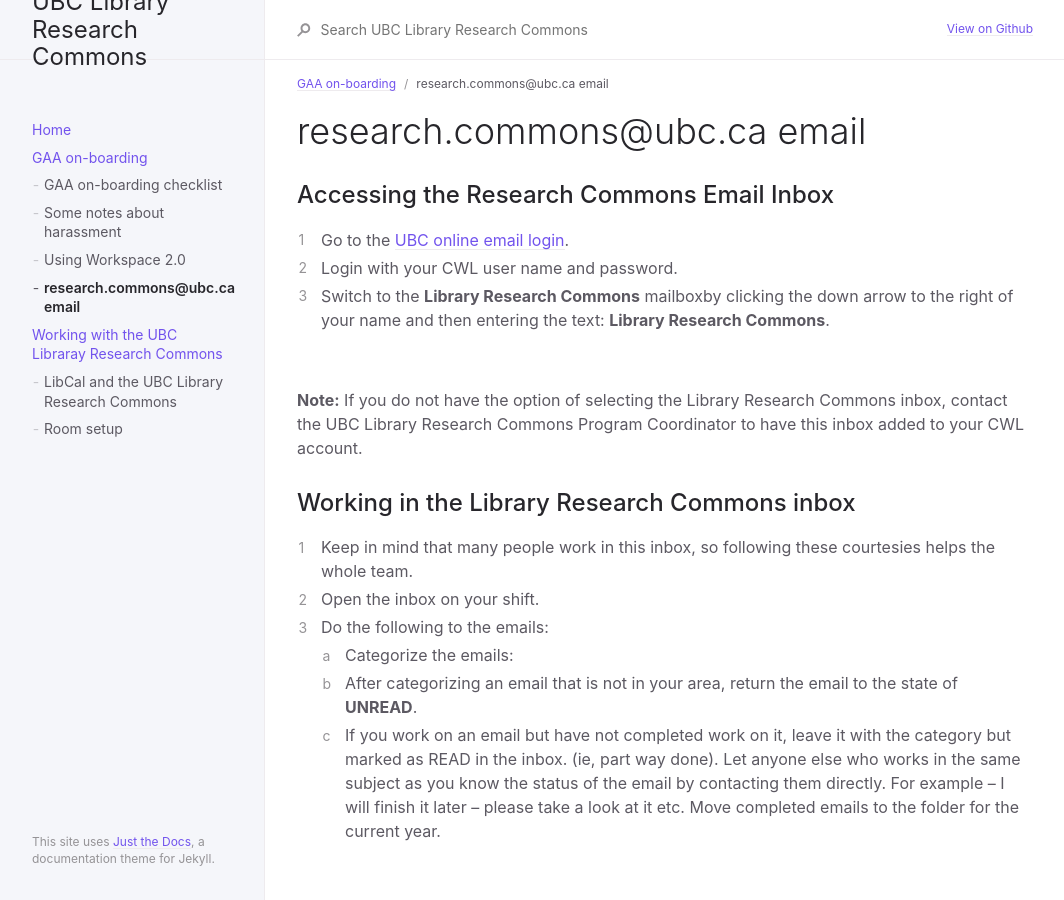
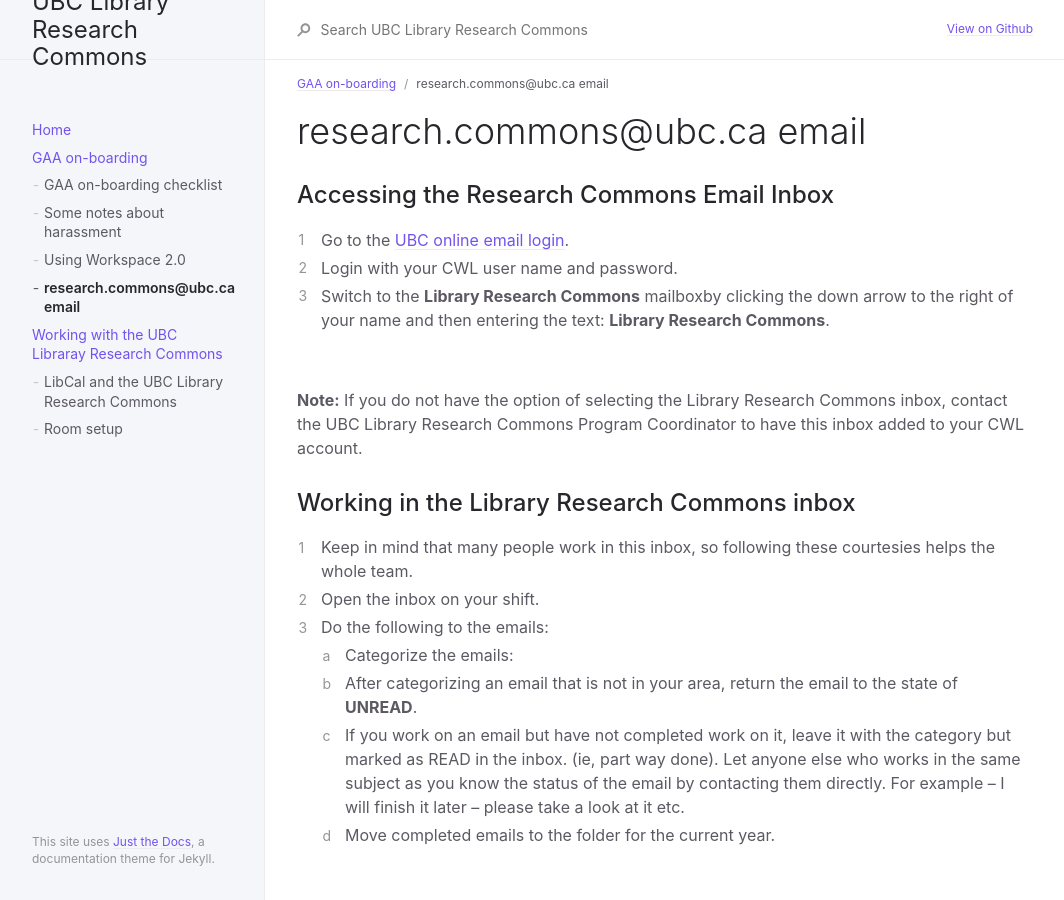
Before and after one commit to sarahblay/rc-docs, a Jekyll site: the page built from docs/gaaonboarding/rcemailandcalendar.md, in a window 1280 px wide. Shown: the whole page, without its empty margins (107-1171 px from the left). Built offline with Jekyll 4.4.1, drawn with Linux system fonts in a browser that asks for light colours; part of the change alters nothing that is shown.

```diff
--- a/docs/gaaonboarding/rcemailandcalendar.md
+++ b/docs/gaaonboarding/rcemailandcalendar.md
@@ -22,4 +22,4 @@ nav_order: 4
    1. Categorize the emails: ![](../../assets/images/emailcategories.png)
    2. After categorizing an email that is not in your area, return the email to the state of **UNREAD**.
    3. If you work on an email but have not completed work on it, leave it with the category but marked as READ in the inbox. (ie, part way done). Let anyone else who works in the same subject as you know the status of the email by contacting them directly. For example – I will finish it later – please take a look at it etc.
-Move completed emails to the folder for the current year.
+   4. Move completed emails to the folder for the current year.
```
